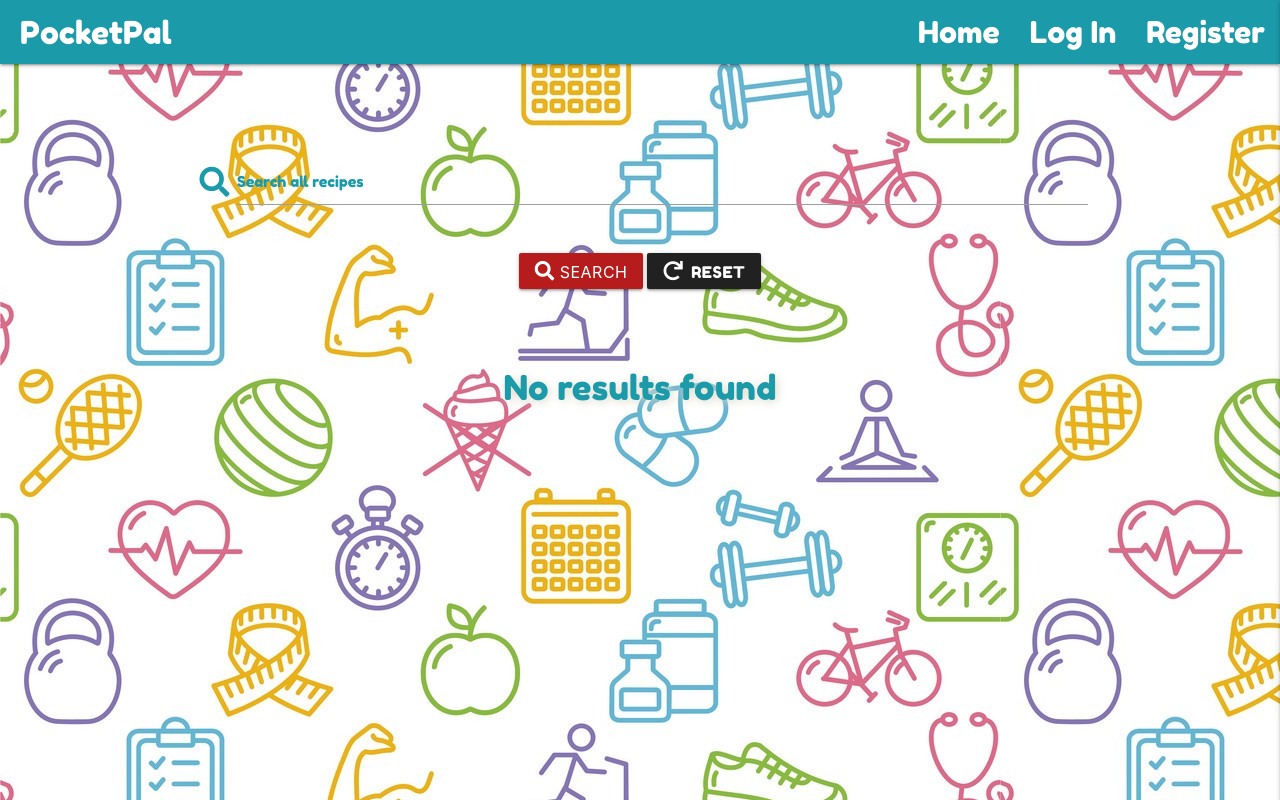
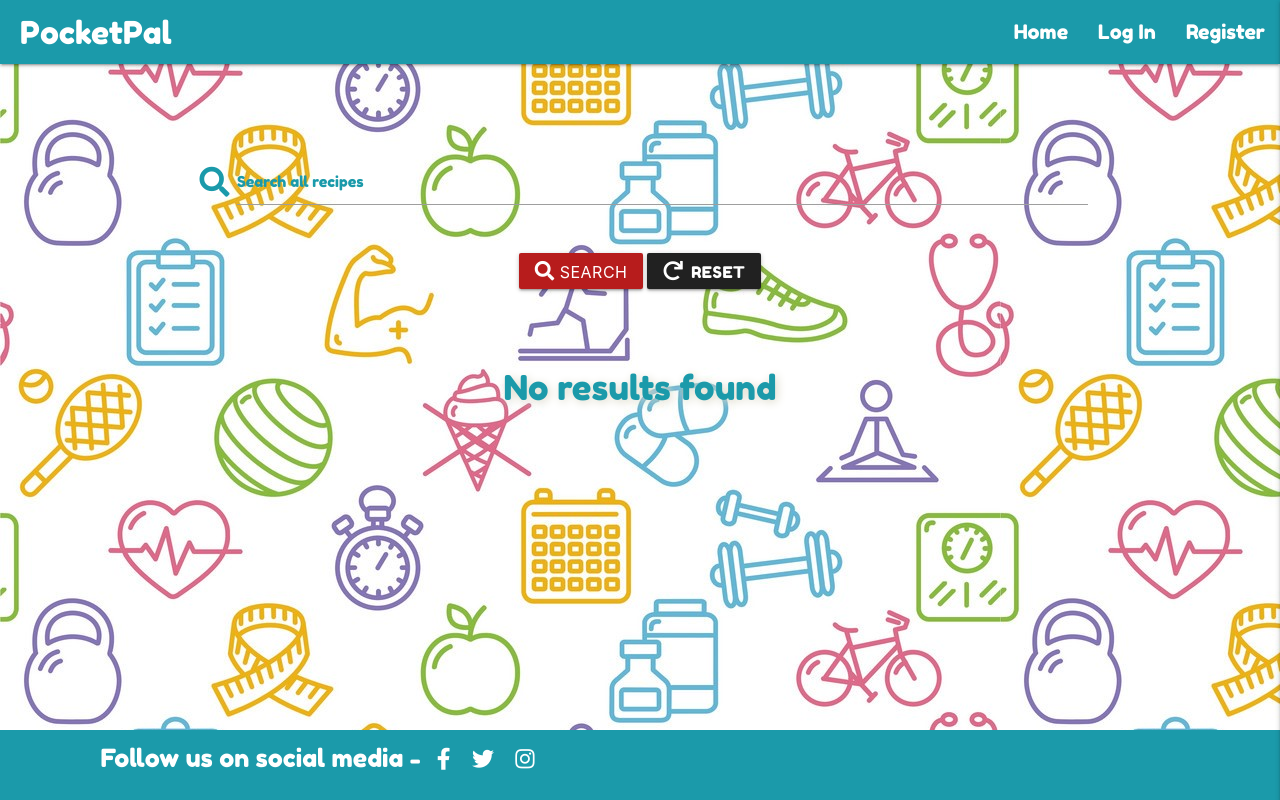
Before and after one commit to lukesmallman1993/pocketpal, a Flask app: page / in a window 1280 px wide. Run offline with Flask 2, Linux system fonts and the light colour scheme; data that the repository does not hold is empty; some libraries are stand-ins or nearby versions.

Commit message:
Changing font color

```diff
--- a/static/css/style.css
+++ b/static/css/style.css
@@ -53,10 +53,11 @@ h2, h3, h4 {
 
 nav li a {
     font-family:'Fredoka One', sans-serif;;
-    font-size: 30px;
+    font-size: 20px;
 }
 .dropdown-items li>a {
-    font-size: 20px;
+    font-size: 300px;
+    color: #2f3437;
 }
 
 
@@ -64,21 +65,22 @@ nav li a {
 footer {
     margin-top: 20px;
     height: 70px;
-    background-color: #050505;
+    background-color: #1B9AAA;
 }
 
 .footer-div {
     height: 70px;
+     text-align: center;
 }
 
 .footer-text {
     margin-top: 10px;
-    color: #DDDBCB;
+    color: #ffffff;
     font-size: 25px;
     font-family:'Fredoka One', sans-serif;;
 }
 .footer-text a {
-    color: #DDDBCB;
+    color: #ffffff;
     margin: 5px;
 
 }
@@ -151,7 +153,8 @@ form {
 /* --- recipes page --- */
 
 .card {
-    height: 560px;
+    height: 450px;
+    border-radius: 1rem;
 
 }
 .card-image {
@@ -169,7 +172,7 @@ form {
 
 .recipe-heading {
     font-family:'Fredoka One', sans-serif;;
-    font-size: 25px;
+    font-size: 15px;
     margin-right: 10px;
 }
 
--- a/templates/base.html
+++ b/templates/base.html
@@ -39,7 +39,7 @@
 
         <!-- mobile sidenav -->
 		<ul class="sidenav" id="mobile-demo">
-            <li><h4 class="center-align light-blue-text text-darken 4">PocketPal</h4></li>
+            <li><h4 class="center-align cyan-text text-darken 4">PocketPal</h4></li>
             <li><a href="{{ url_for('get_recipes') }}">Home</a></li>
             {% if session.user %}
                 <li><a href="{{ url_for('profile', username=session['user']) }}">Profile</a></li>
@@ -73,6 +73,21 @@
         {% endblock %}
     </main>
 
+    <footer>
+        <div class="row">
+          <div class="col s12 m6 footer-div">
+              <p class="footer-text">Follow us on social media -
+                  <a class="social-links" href="https://www.facebook.com/" title="Facebook" target="_blank" rel="noopener"><i
+                          class="fab fa-facebook-f"></i></a>
+                  <a class="social-links" href="https://twitter.com/" title="Twitter" target="_blank" rel="noopener"><i
+                          class="fab fa-twitter"></i></a>
+                  <a class="social-links" href="https://www.instagram.com" title="Instagram" target="_blank" rel="noopener"><i
+                      class="fab fa-instagram"></i></a>
+              </p>
+          </div>
+        </div>
+    </footer>
+
     <script src="https://code.jquery.com/jquery-3.6.0.min.js"
         integrity="sha256-/xUj+3OJU5yExlq6GSYGSHk7tPXikynS7ogEvDej/m4=" crossorigin="anonymous"></script>
     <script src="https://cdnjs.cloudflare.com/ajax/libs/materialize/1.0.0/js/materialize.min.js"></script>
--- a/templates/edit_recipe.html
+++ b/templates/edit_recipe.html
@@ -27,6 +27,12 @@
                     <input id="recipe_name" name="recipe_name" minlength="2" maxlength="40" value="{{ recipe.recipe_name }}" type="text" class="validate" required>
                     <label for="recipe_name">Recipe</label>
                 </div>
+
+                 <!-- input recipe description -->
+            <div id="description-col" class="input-field col s12">
+                <input id="recipe_description" name="author_name" minlength="2" maxlength="30" value="{{ recipe.recipe_name }} type="text" class="validate">
+                <label for="recipe_description">Description</label>
+            </div>
 
 
             <!-- input recipe ingredients -->
--- a/templates/profile.html
+++ b/templates/profile.html
@@ -36,12 +36,11 @@
               <div class="card-content">
                   <span class="category-heading card-title activator">{{ recipe.category_name }}<i class="fas fa-arrow-circle-up right"></i></span>
                   <span class="recipe-heading">Recipe:</span><span class="recipe-content">{{ recipe.recipe_name }}</span> <br>
-                  {% if recipe.recipe_name %}
-                    <span class="recipe-heading">Description:</span> <span class="recipe-content">{{ recipe.recipe_description }}</span><br>
-                  {% endif %}
               </div>
 
               <div class="card-reveal">
+                <span class="recipe-heading card-title">Description:<i class="fas fa-arrow-circle-down right"></i></span> <span class="recipe-content">{{ recipe.recipe_description }}</span><br>
+                <span class="recipe-heading card-title">Ingredients:</span> <span class="recipe-content"> {% for ingredient in recipe.ingredients %} {{ingredient}} <br>{% endfor %}</span><br>
                 <br><span class="recipe-heading"><em>Created by:</em></span><span class="recipe-content">{{ recipe.created_by }}</span>
               </div>
             </div>
```
